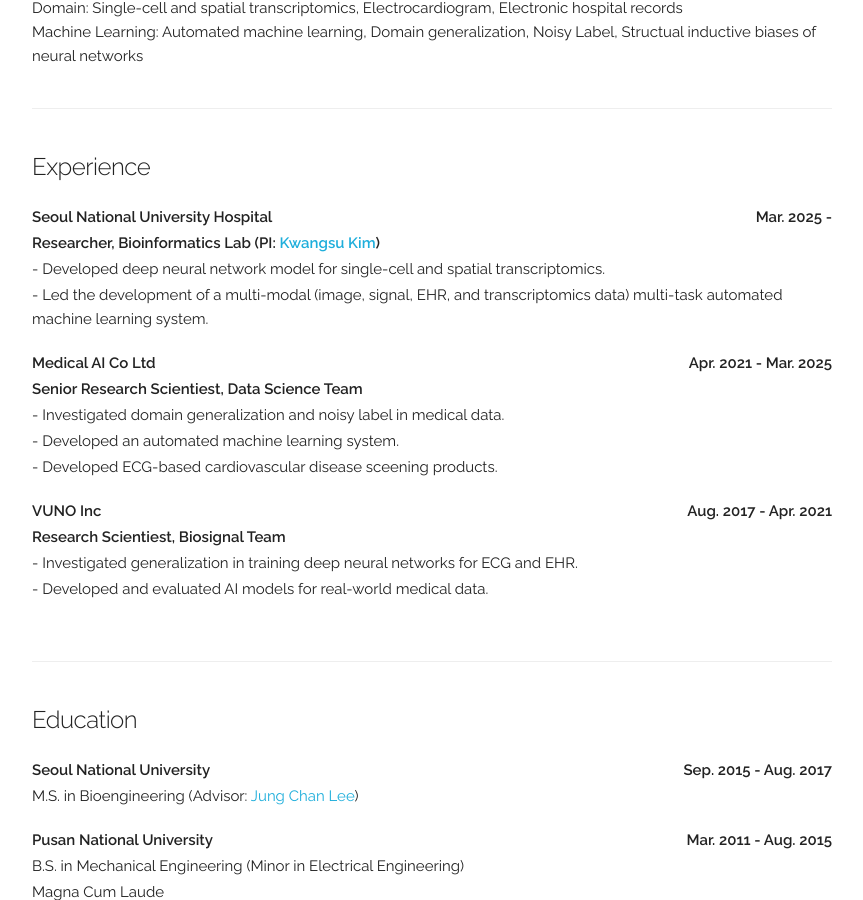
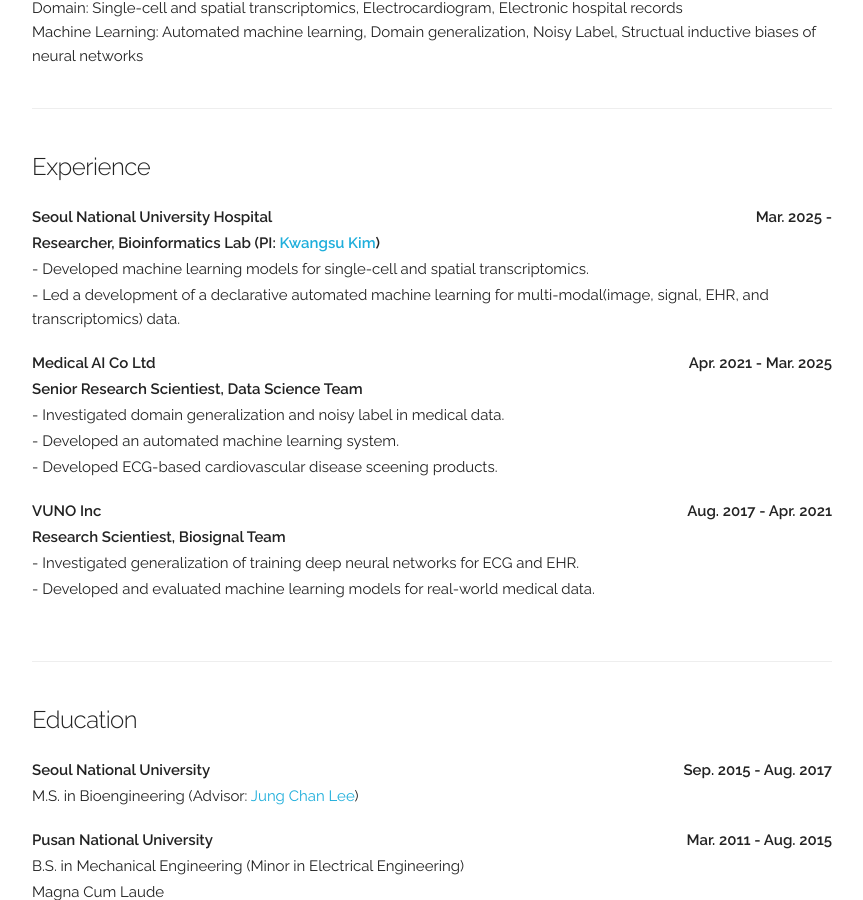
Before and after one commit to byeongtak/byeongtak.github.io, a Jekyll site: the page built from index.html, in a window 1280 px wide and 900 px high, scrolled down 627 px. Shown: the whole window, without its empty margins (208-1071 px from the left). Built offline with Jekyll 4.4.1, drawn with Linux system fonts in a browser that asks for light colours.

Commit message:
Update index.html

```diff
--- a/index.html
+++ b/index.html
@@ -36,8 +36,8 @@
         <div class="paper">
           <p class="title"><b>Seoul National University Hospital<b style="float:right;">Mar. 2025 - </b></b></p>
           <p class="title"><b>Researcher, Bioinformatics Lab (PI: <a href="https://sites.google.com/view/snuh-bmi-lab" style="text-decoration: none;">Kwangsu Kim</a>)<b style="float:right;"></b></b></p>
-          <p> - Developed deep neural network model for single-cell and spatial transcriptomics.</p>
-          <p> - Led the development of a multi-modal (image, signal, EHR, and transcriptomics data) multi-task automated machine learning system.</p>
+          <p> - Developed machine learning models for single-cell and spatial transcriptomics.</p>
+          <p> - Led a development of a declarative automated machine learning for multi-modal(image, signal, EHR, and transcriptomics) data.</p>
           <p></p>
         </div>
 
@@ -53,8 +53,8 @@
         <div class="paper">
           <p class="title"><b>VUNO Inc<b style="float:right;">Aug. 2017 - Apr. 2021</b></b></p>
           <p class="title"><b>Research Scientiest, Biosignal Team<b style="float:right;"></b></b></p>
-          <p> - Investigated generalization in training deep neural networks for ECG and EHR.</p>
-          <p> - Developed and evaluated AI models for real-world medical data.</p>
+          <p> - Investigated generalization of training deep neural networks for ECG and EHR.</p>
+          <p> - Developed and evaluated machine learning models for real-world medical data.</p>
 	<p></p>
         </div>
 </div>
```
